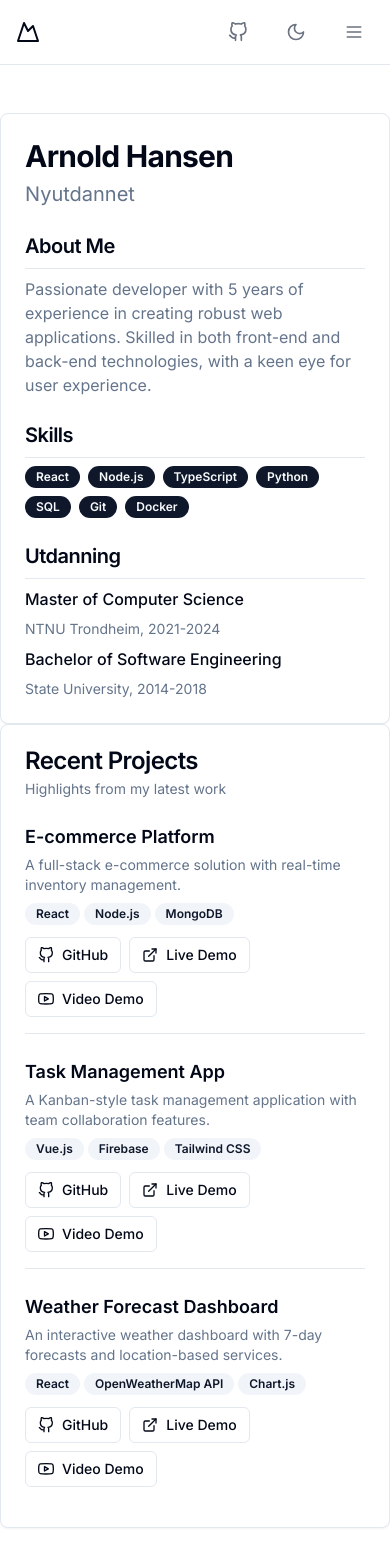
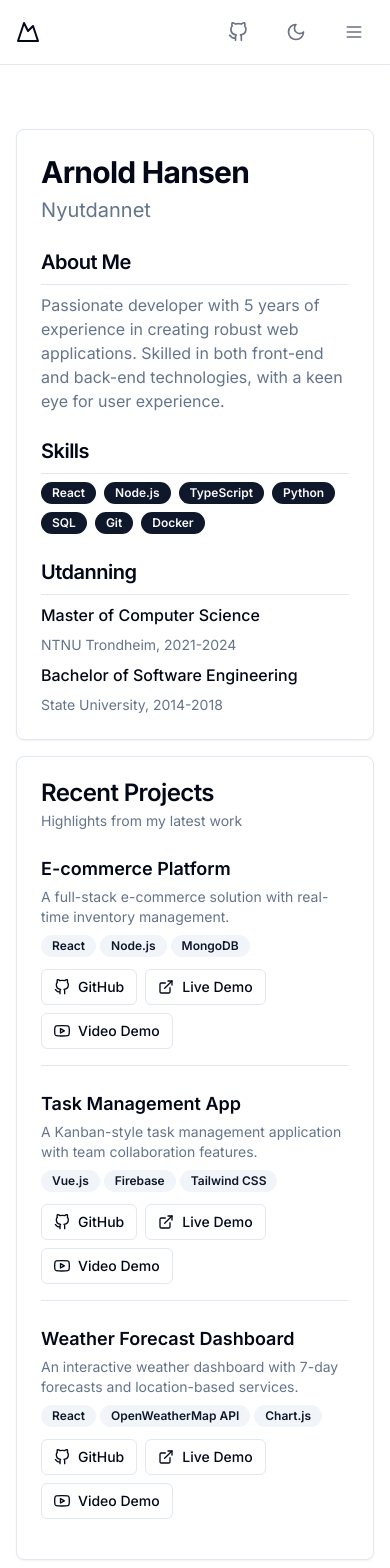
Before and after one commit to arnold01235/arndev, a Next.js app: page / in a window 390 px wide. Shown: the top 1568 px of the page. Built offline with nearby package versions, Linux system fonts and the light colour scheme.

Commit message:
Refactor page layout to use grid for better responsiveness

```diff
--- a/app/page.tsx
+++ b/app/page.tsx
@@ -1,11 +1,16 @@
 import Image from "next/image";
 import AboutCard from "@/components/aboutCard";
 import RecentProjects from "@/components/recentProjects";
+
 export default function Home() {
   return (
-    <main>
-      <AboutCard />
-      <RecentProjects />
+    <main className="grid grid-cols-1 md:grid-cols-3 gap-4 p-4 h-auto max-w-7xl mx-auto">
+      <div className="md:col-span-2">
+        <AboutCard />
+      </div>
+      <div className="md:col-span-1">
+        <RecentProjects />
+      </div>
     </main>
   );
 }
--- a/components/AboutCard.tsx
+++ b/components/AboutCard.tsx
@@ -1,9 +1,13 @@
-import { Card, CardContent, CardHeader, CardTitle } from "@/components/ui/card"
-import { Badge } from "@/components/ui/badge"
+import { Card, CardContent, CardHeader, CardTitle } from "@/components/ui/card";
+import { Badge } from "@/components/ui/badge";
 
-export default function Component() {
+interface ComponentProps {
+  className?: string;
+}
+
+export default function Component({ className }: ComponentProps) {
   return (
-    <Card className="w-full max-w-3xl mx-auto">
+    <Card className={`w-full max-w-3xl mx-auto ${className}`}>
       <CardHeader>
         <CardTitle className="text-3xl font-bold">Arnold Hansen</CardTitle>
         <p className="text-xl text-muted-foreground">Nyutdannet</p>
@@ -43,5 +47,5 @@ export default function Component() {
         </section>
       </CardContent>
     </Card>
-  )
+  );
 }
--- a/components/recentProjects.tsx
+++ b/components/recentProjects.tsx
@@ -1,10 +1,13 @@
-import { Card, CardContent, CardDescription, CardHeader, CardTitle } from "@/components/ui/card"
-import { Badge } from "@/components/ui/badge"
-import { Button } from "@/components/ui/button"
+import { Card, CardContent, CardDescription, CardHeader, CardTitle } from "@/components/ui/card";
+import { Badge } from "@/components/ui/badge";
+import { Button } from "@/components/ui/button";
 import { GithubIcon, ExternalLinkIcon, VideoIcon } from "@/components/icons";
 
+interface ComponentProps {
+  className?: string;
+}
 
-export default function Component() {
+export default function Component({ className }: ComponentProps) {
   const projects = [
     {
       name: "E-commerce Platform",
@@ -30,10 +33,10 @@ export default function Component() {
       liveLink: "https://weather-dashboard-demo.com",
       videoLink: "https://www.youtube.com/watch?v=your_video_id_3",
     },
-  ]
+  ];
 
   return (
-    <Card className="w-full max-w-2xl mx-auto">
+    <Card className={`w-full max-w-3xl mx-auto ${className}`}>
       <CardHeader>
         <CardTitle>Recent Projects</CardTitle>
         <CardDescription>Highlights from my latest work</CardDescription>
@@ -46,7 +49,9 @@ export default function Component() {
               <p className="text-sm text-muted-foreground mt-1">{project.description}</p>
               <div className="mt-2 flex flex-wrap gap-1">
                 {project.technologies.map((tech, techIndex) => (
-                  <Badge key={techIndex} variant="secondary">{tech}</Badge>
+                  <Badge key={techIndex} variant="secondary">
+                    {tech}
+                  </Badge>
                 ))}
               </div>
               <div className="mt-3 flex flex-wrap gap-2">
@@ -74,5 +79,5 @@ export default function Component() {
         </ul>
       </CardContent>
     </Card>
-  )
+  );
 }
```
